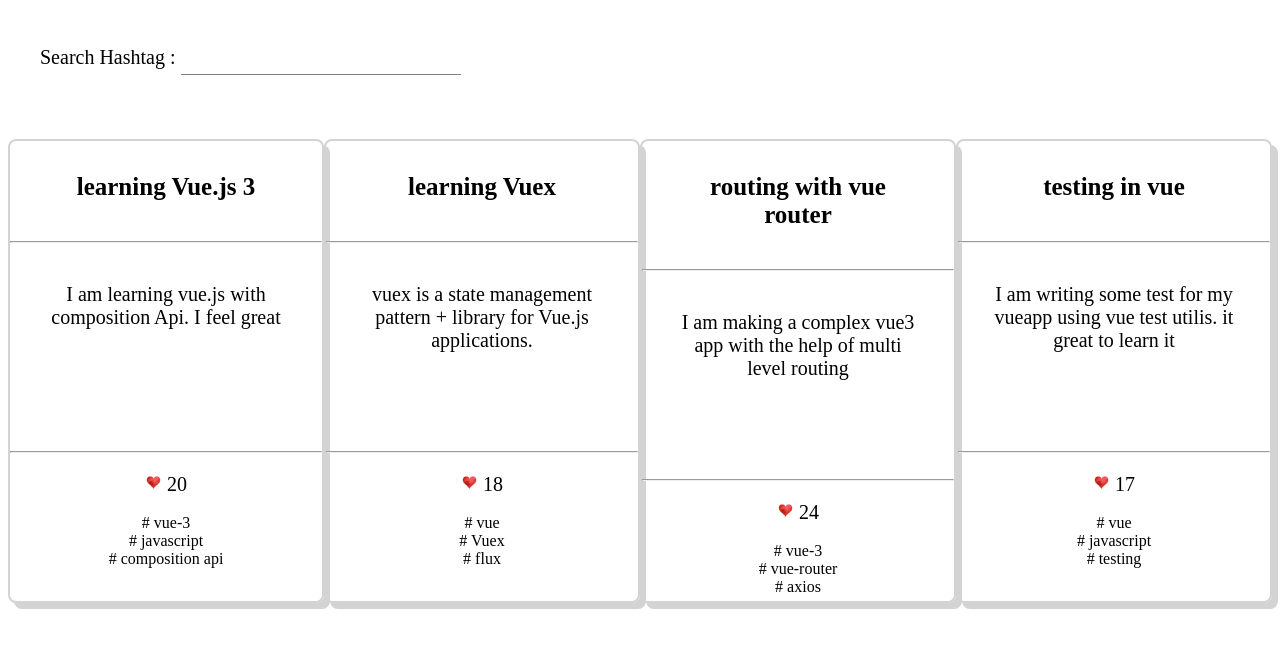
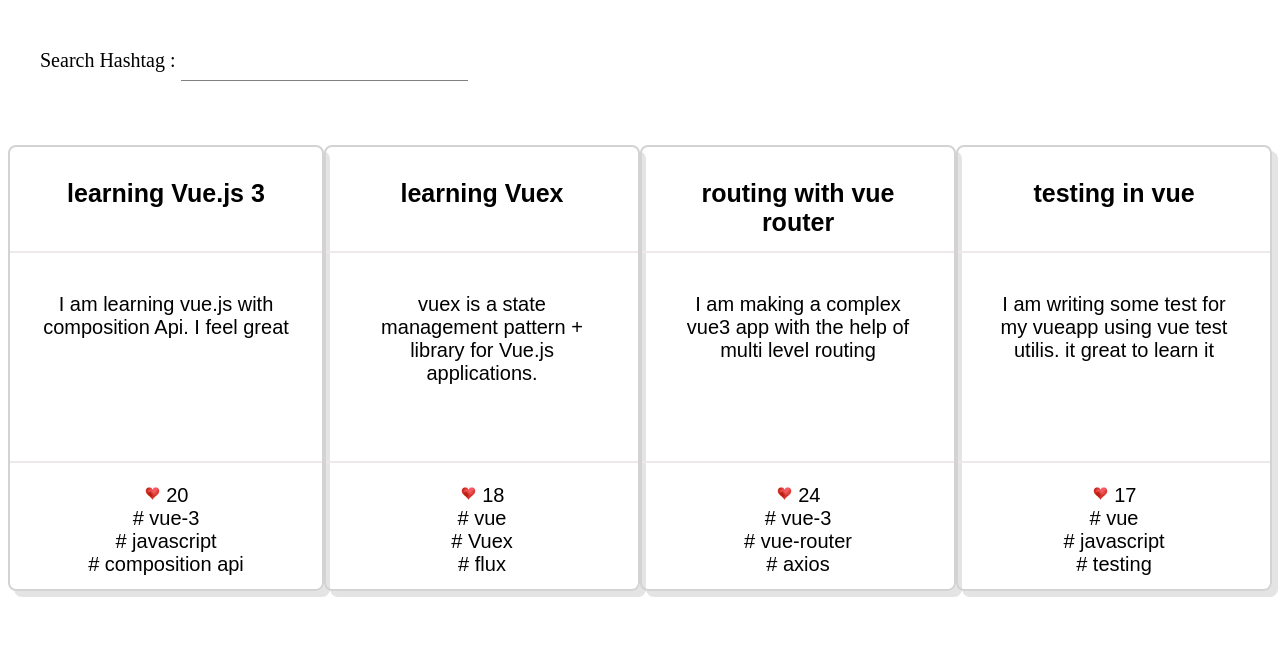
Before and after one commit to ShivanshSinghnnovative/microblog-application, a Vue app: page / in a window 1280 px wide. Shown: the top 648 px of the page. Built offline with nearby package versions, Linux system fonts and the light colour scheme.

Commit message:
step1updates

```diff
--- a/src/App.vue
+++ b/src/App.vue
@@ -11,11 +11,11 @@
             <template v-slot:description>
                 {{ blog.description }}
             </template>
-            <template v-slot:likes>
-                <img src="../public/red.png">
+            <template v-slot:footer>
+
+              <div> <img src="../public/red.png">
                 {{ blog.like }}
-            </template>
-            <template v-slot:Hashtag>
+               </div>
                 <div class="topic" v-for="topic in blog.topics" :key="topic.id">
                     # {{ topic }}
                 </div>
@@ -26,7 +26,7 @@
 
 <script setup>
 import cardDetails from './components/cardDetails.vue'
-import blogsDatas from './assets/jsondata.json'
+import blogsDatas from './assets/blogData.json'
 import { ref } from 'vue'
 
 const blogData = ref(blogsDatas);
@@ -53,5 +53,5 @@
     border: none;
     border-bottom: 1px solid gray;
     font-size: 21px;
-    padding: .3rem;
+    padding: .5rem;
 }</style>
--- a/src/components/cardDetails.vue
+++ b/src/components/cardDetails.vue
@@ -11,13 +11,10 @@
         </div>
         <hr />
         <div class="like">
-            <slot name="likes">
+            <slot name="footer">
             </slot>
         </div>
-        <div class="topic">
-            <slot name="Hashtag">
-            </slot>
-        </div>
+
     </div>
 </template>
 
@@ -26,23 +23,25 @@
 </script>
 
 <style scoped>
+*{
+    font-family: sans-serif;
+}
 .container {
     border: 2px solid lightgray;
-    box-shadow: 6px 6px lightgray;
+    box-shadow: 6px 6px rgb(229, 228, 228);
     width: 20rem;
     border-radius: .5rem;
 }
 
-.topic {
-    text-align: center;
-    padding: .3rem;
+hr{
+    border: .3px solid rgb(238, 233, 233);
 }
-
 .title {
     padding: 2rem;
     text-align: center;
     font-size: 25px;
     font-weight: 600;
+    height: 2rem;
 }
 
 .description {
```
Also changed, not shown: src/assets/blogData.json (renamed from src/assets/jsondata.json).
